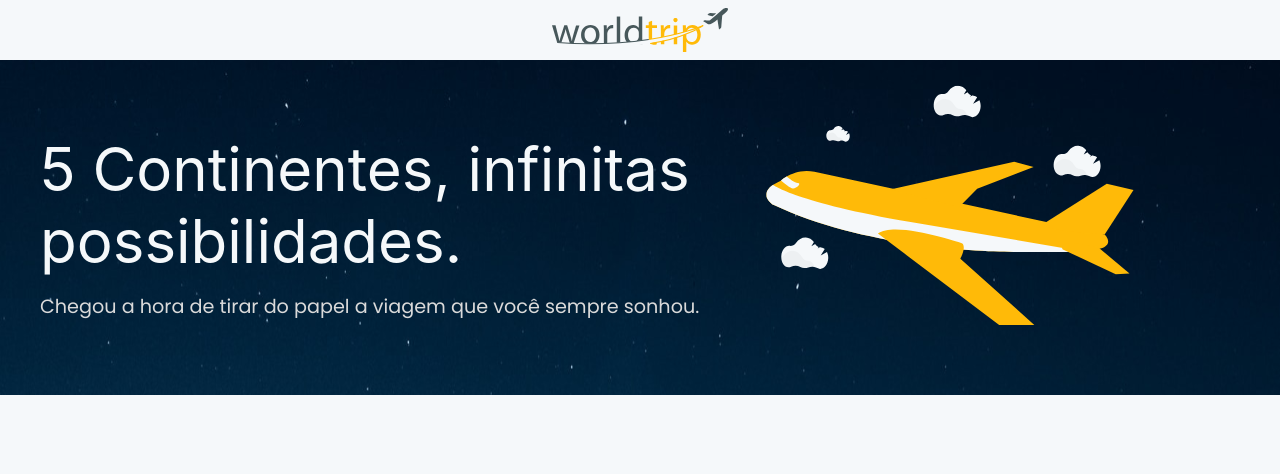
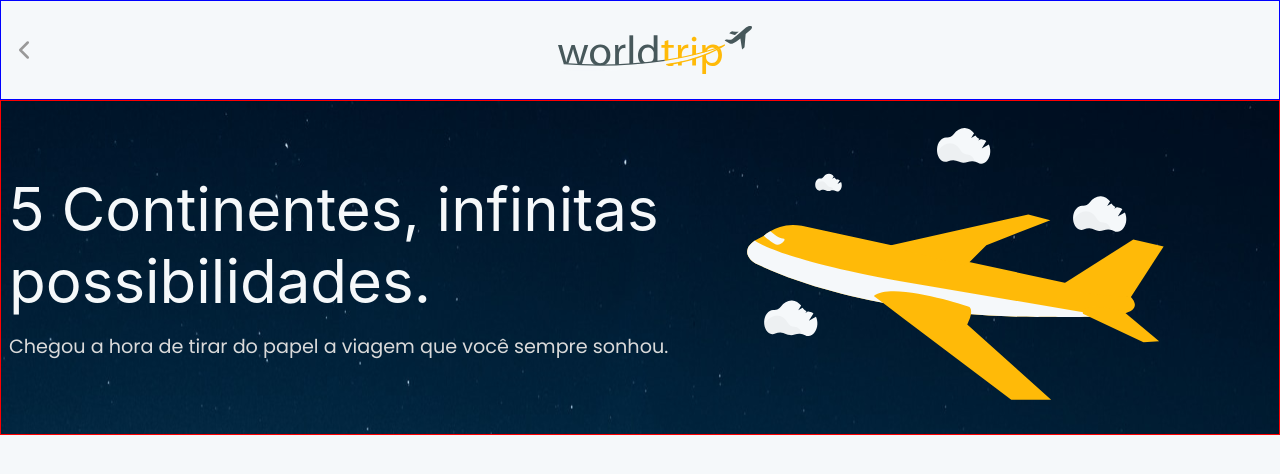
Before and after one commit to nikolaslopes/react-ignite-chapter04-challeng01-WORLDTRIP, a Next.js app: page / in a window 1280 px wide. Shown: the top 474 px of the page. Built offline with nearby package versions, Linux system fonts and the light colour scheme.

Commit message:
:lipstick: styles: header and banner refactor styles

```diff
--- a/package.json
+++ b/package.json
@@ -15,7 +15,8 @@
     "framer-motion": "^6.3.15",
     "next": "12.1.6",
     "react": "18.2.0",
-    "react-dom": "18.2.0"
+    "react-dom": "18.2.0",
+    "react-icons": "^4.4.0"
   },
   "devDependencies": {
     "@types/node": "18.0.0",
--- a/src/components/Banner/index.tsx
+++ b/src/components/Banner/index.tsx
@@ -27,10 +27,12 @@ export function Banner() {
     >
       <Flex
         width={'100%'}
+        maxWidth={'1300px'}
         marginX={'auto'}
+        paddingX={'2'}
+        paddingY={'14'}
         justifyContent={'space-between'}
-        paddingX={'10'}
-        paddingY={'14'}
+        border={'1px solid red'}
       >
         <TextBox />
         {isWideVersion && <ImageBox />}
--- a/src/components/Header/index.tsx
+++ b/src/components/Header/index.tsx
@@ -1,19 +1,33 @@
-import { Box, Flex, Img } from '@chakra-ui/react'
+import { Box, Flex, Icon, Img } from '@chakra-ui/react'
+import { FiChevronLeft } from 'react-icons/fi'
 
 export function Header() {
   return (
+    <Flex as={'header'} width={'100%'} height={['50px', '75px', '100px']}>
       <Flex
         width={'100%'}
-      height={'8'}
-      padding={'30'}
-      justifyContent={'center'}
+        maxWidth={'1300px'}
+        marginX={'auto'}
+        paddingX={'2'}
         alignItems={'center'}
+        justifyContent={'space-between'}
+        border={'1px solid blue'}
       >
+        <Icon
+          as={FiChevronLeft}
+          fontSize={'3xl'}
+          color={'gray.800'}
+          cursor="pointer"
+        />
+        <Flex flex={'1'} justifyContent={'center'}>
           <Img
-        width={['20', '24', '30', '36', '44']}
+            width={'auto'}
+            height={['1.5rem', '2rem', '3rem']}
             src="/Logo.svg"
             alt="Logo World Trip"
           />
         </Flex>
+      </Flex>
+    </Flex>
   )
 }
```
Also changed, not shown: 1 other file (tests, documents, lock files or other folders). Lines whose indentation alone changed are shown as unchanged.
